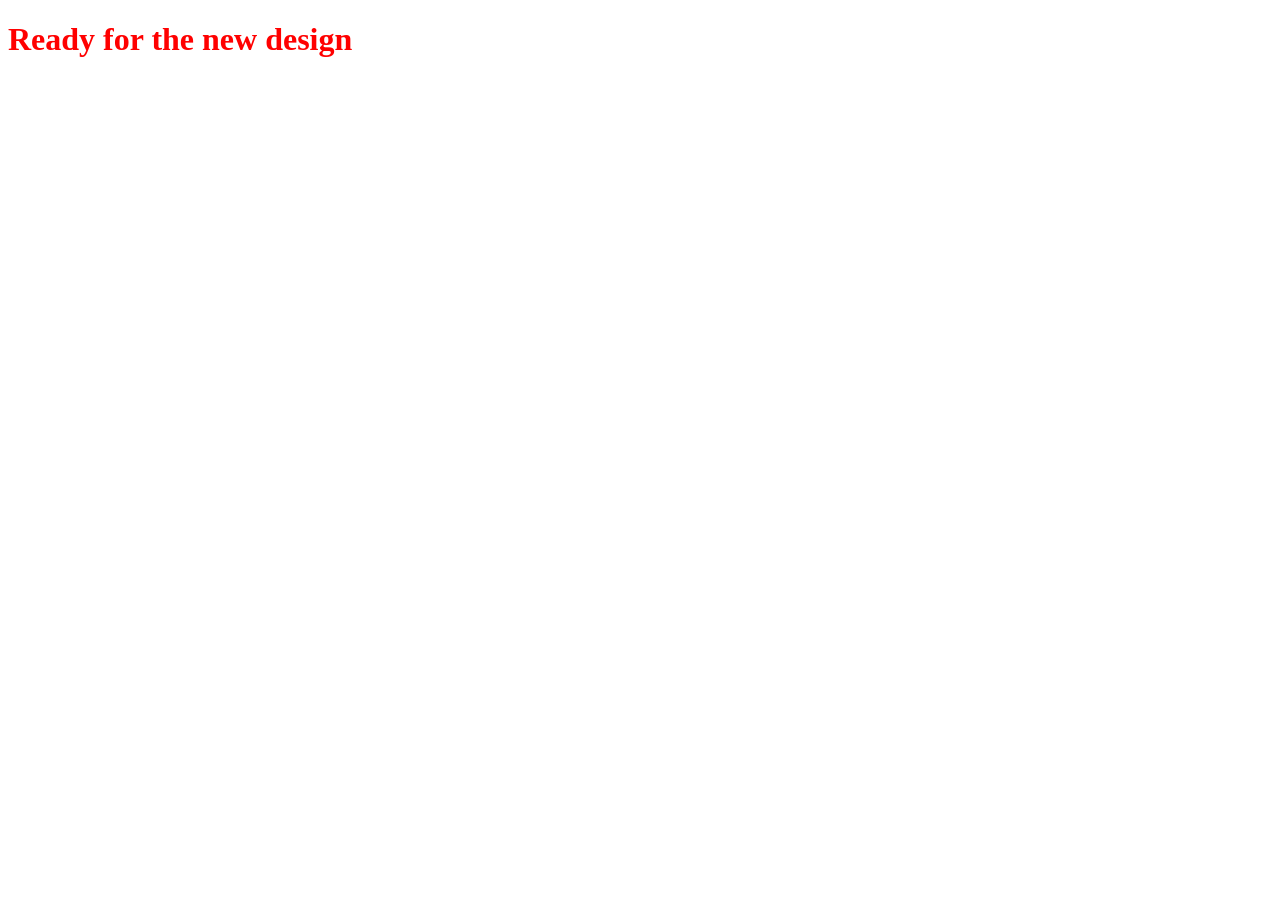
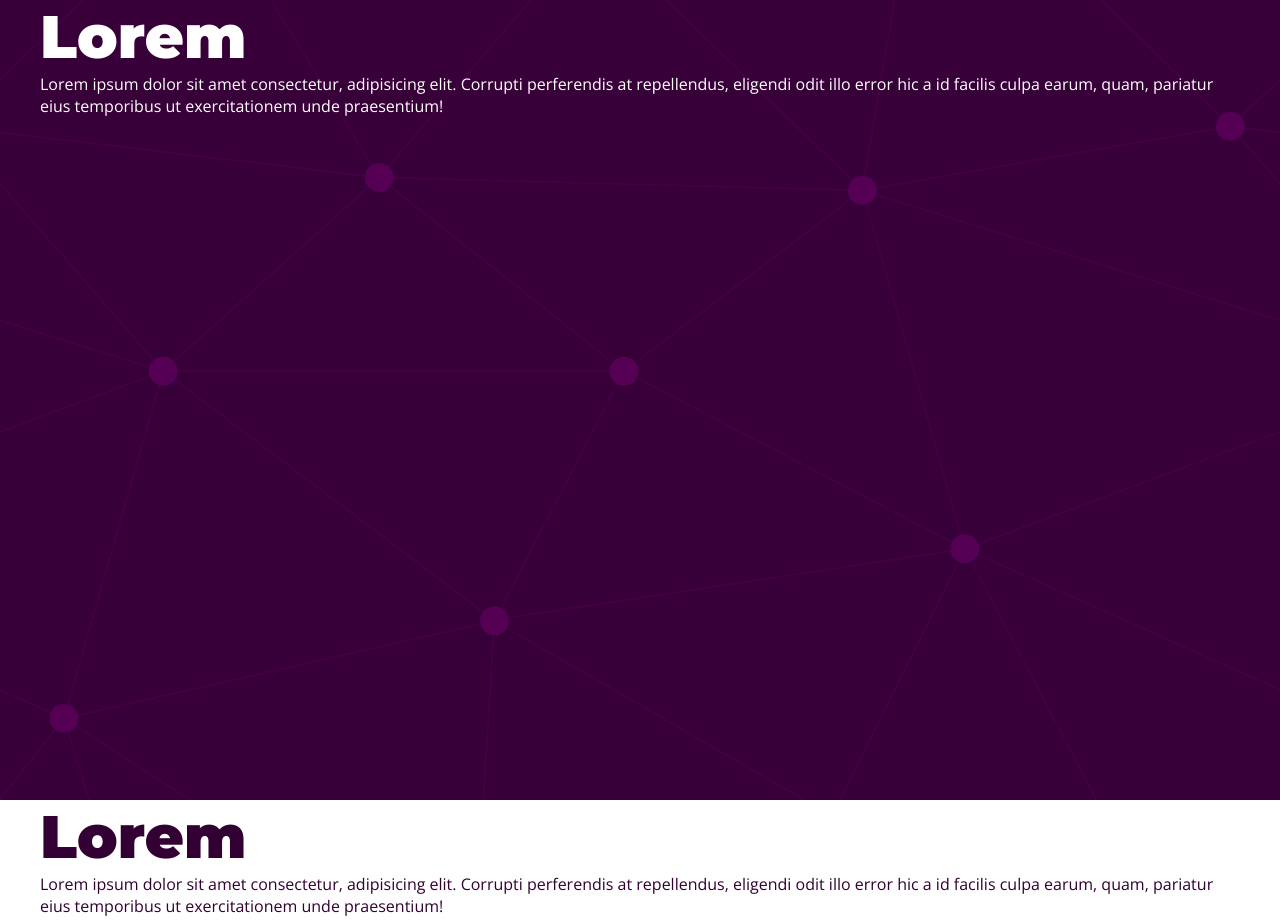
Before and after one commit to Sartori07/landing-startup, a plain HTML site: page index.html in a window 1280 px wide. Before the commit the page ends 800 px from the top, so only its background shows below. Drawn offline with nearby package versions, Linux system fonts and the light colour scheme.

Commit message:
Viewport CSS

```diff
--- a/index.html
+++ b/index.html
@@ -4,10 +4,27 @@
     <meta charset="UTF-8">
     <meta http-equiv="X-UA-Compatible" content="IE=edge">
     <meta name="viewport" content="width=device-width, initial-scale=1.0">
-    <title>Document</title>
+    <title>Landing Page</title>
     <link rel="stylesheet" href="./src/style.css">
+    <link rel="preconnect" href="https://fonts.googleapis.com">
+    <link rel="preconnect" href="https://fonts.gstatic.com" crossorigin>
+    <link href="https://fonts.googleapis.com/css2?family=Montserrat:wght@900&family=Open+Sans:ital,wght@0,400;0,700;1,400&display=swap" rel="stylesheet">
+
 </head>
 <body>
-    <h1>Ready for the new design</h1>
+    <section  class="main-bg main-viewport">
+        <div class="main-content">
+            <h1>Lorem</h1>
+            <p>Lorem ipsum dolor sit amet consectetur, adipisicing elit. Corrupti perferendis at repellendus,
+                 eligendi odit illo error hic a id facilis culpa earum, quam, pariatur eius temporibus ut exercitationem unde praesentium!</p>
+        </div>
+    </section>
+    <section  class="white-viewport">
+        <div class="main-content">
+            <h1>Lorem</h1>
+            <p>Lorem ipsum dolor sit amet consectetur, adipisicing elit. Corrupti perferendis at repellendus,
+                 eligendi odit illo error hic a id facilis culpa earum, quam, pariatur eius temporibus ut exercitationem unde praesentium!</p>
+        </div>
+    </section>
 </body>
 </html>
--- a/src/style.css
+++ b/src/style.css
@@ -1,3 +1,67 @@
+:root {
+    --primary-color: #330033;
+    --white-color:#FFFFFF;
+}
+
+* {
+    margin: 0;
+    padding: 0;
+}
+
+html {
+    font-size: 62.5%;
+}
+body {
+    font-family: 'Open Sans', sans-serif;
+    font-size: 1.6rem;
+}
+
+h1, h2, h3, h4, h5, h6 {
+    font-family: 'Montserrat', sans-serif;
+}
+
 h1 {
-    color: red;
+    font-size: 6rem;
 }
+
+h2 {
+    font-size: 5.5rem;
+}
+
+h3 {
+    font-size: 5rem;
+}
+
+h4 {
+    font-size: 4.5rem;
+}
+
+h5 {
+    font-size: 4rem;
+}
+
+h6 {
+    font-size: 3.5rem;
+}
+
+.main-bg {
+    background-image: url('../src/img/endless-constellation.svg');
+    background-size: cover;
+    background-position: center center;
+    color: var(--white-color);
+}
+
+.main-content {
+    max-width: 1200px;
+    margin: 0 auto;
+}
+
+.main-viewport {
+    min-height: 100vh;
+}
+
+.white-viewport{
+    min-height: 100vh;
+    background: var(--white-color);
+    color: var(--primary-color);
+}
```
Also changed, not shown: src/img/endless-constellation.svg (added).
